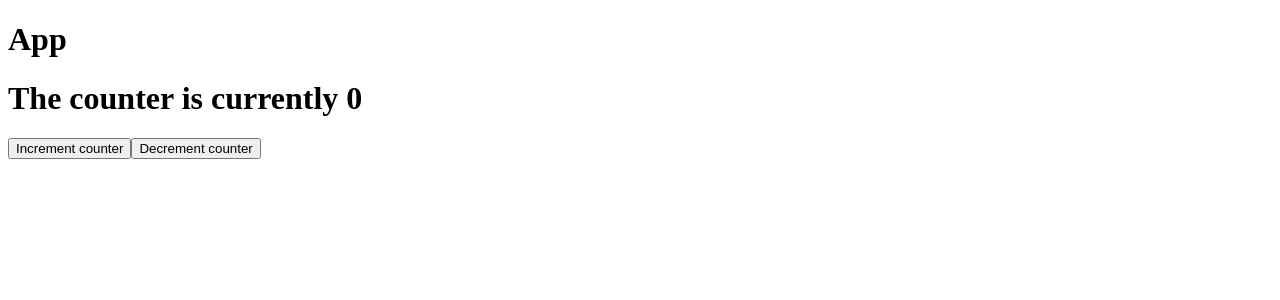
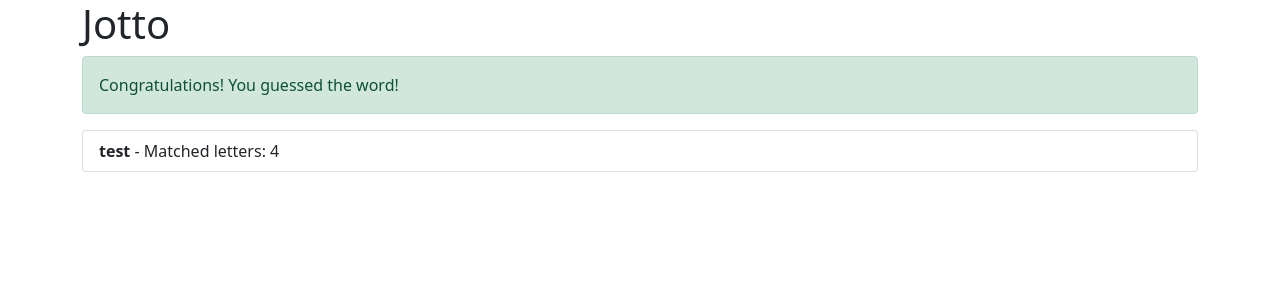
Before and after one commit to Mfigueira/react-jest-enzyme, a JavaScript app: page / in a window 1280 px wide. Shown: the top 300 px of the page. Built offline with nearby package versions, Linux system fonts and the light colour scheme.

Commit message:
added bootstrap

```diff
--- a/package.json
+++ b/package.json
@@ -17,6 +17,7 @@
     "babel-plugin-named-asset-import": "^0.3.7",
     "babel-preset-react-app": "^10.0.0",
     "bfj": "^7.0.2",
+    "bootstrap": "^5.0.2",
     "camelcase": "^6.1.0",
     "case-sensitive-paths-webpack-plugin": "2.3.0",
     "css-loader": "4.3.0",
@@ -51,6 +52,7 @@
     "prompts": "2.4.0",
     "react": "^17.0.2",
     "react-app-polyfill": "^2.0.0",
+    "react-bootstrap": "^2.0.0-beta.4",
     "react-dev-utils": "^11.0.3",
     "react-dom": "^17.0.2",
     "react-refresh": "^0.8.3",
--- a/src/components/App.js
+++ b/src/components/App.js
@@ -1,14 +1,23 @@
+// import Counter from './Counter';
+import { Container, Row, Col } from 'react-bootstrap';
 import Congrats from './Congrats';
-import Counter from './Counter';
+import GuessedWords from './GuessedWords';
 
 const App = () => {
   return (
-    <div data-test="component-app">
-      <h1>App</h1>
+    <Container data-test="component-app">
+      <Row>
+        <Col>
+          <h1>Jotto</h1>
 
-      <Counter />
-      <Congrats />
-    </div>
+          {/* <Counter /> */}
+          <Congrats success={true} />
+          <GuessedWords
+            guessedWords={[{ guessedWord: 'test', letterMatchCount: 4 }]}
+          />
+        </Col>
+      </Row>
+    </Container>
   );
 };
 
--- a/src/components/Congrats.js
+++ b/src/components/Congrats.js
@@ -1,12 +1,14 @@
+import { Alert } from 'react-bootstrap';
+
 const Congrats = ({ success }) => {
   return (
-    <div data-test="component-congrats">
+    <Alert data-test="component-congrats" variant="success">
       {success && (
-        <p data-test="congrats-message">
+        <span data-test="congrats-message">
           Congratulations! You guessed the word!
-        </p>
+        </span>
       )}
-    </div>
+    </Alert>
   );
 };
 
--- a/src/components/GuessedWords.js
+++ b/src/components/GuessedWords.js
@@ -1,17 +1,19 @@
+import { ListGroup } from 'react-bootstrap';
+
 const GuessedWords = ({ guessedWords }) => {
   const renderInstructions = (
     <p data-test="guess-instructions">Try guessing the secret word!</p>
   );
 
   const renderGuessedTable = (
-    <ul data-test="guessed-words">
+    <ListGroup as="ul" data-test="guessed-words">
       {guessedWords.map((gw, idx) => (
-        <li key={idx} data-test="guessed-word">
+        <ListGroup.Item as="li" key={idx} data-test="guessed-word">
           <strong>{gw.guessedWord}</strong> - Matched letters:{' '}
           {gw.letterMatchCount}
-        </li>
+        </ListGroup.Item>
       ))}
-    </ul>
+    </ListGroup>
   );
 
   return (
--- /dev/null
+++ b/src/index.css
@@ -0,0 +1,4 @@
+* {
+  margin: 0;
+  padding: 0;
+}
--- a/src/index.js
+++ b/src/index.js
@@ -1,4 +1,6 @@
 import ReactDOM from 'react-dom';
 import App from './components/App';
+import './index.css';
+import 'bootstrap/dist/css/bootstrap.min.css';
 
 ReactDOM.render(<App />, document.getElementById('root'));
```
Also changed, not shown: src/components/App.css (added), 1 other file (tests, documents, lock files or other folders).
